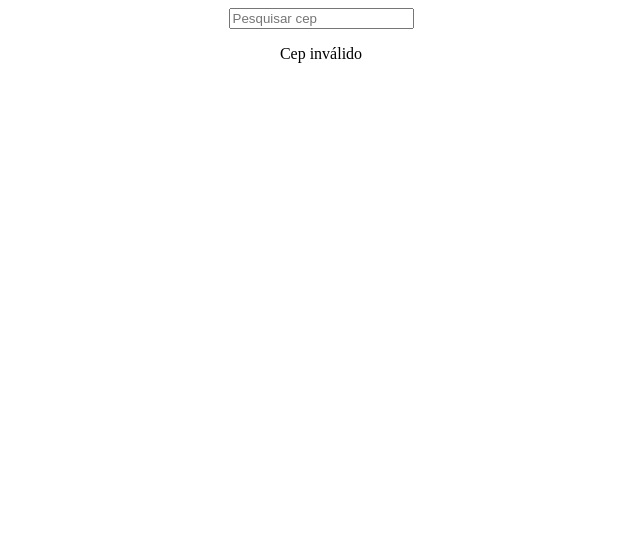
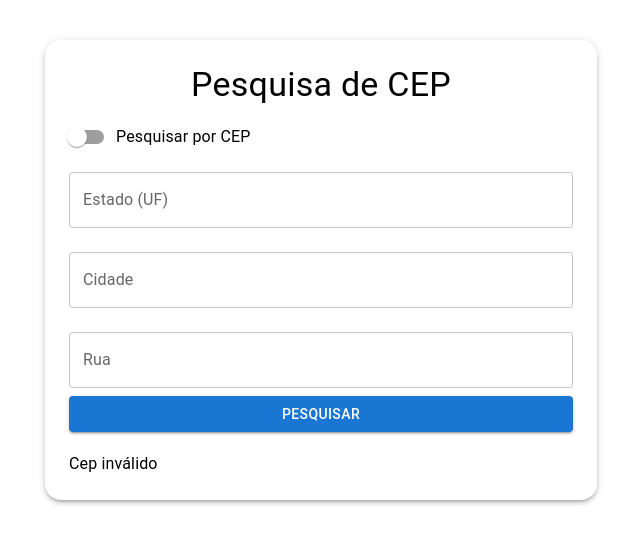
Before and after one commit to umpierres/api_cep, a React (Create React App) app: page / in a window 1280 px wide. Shown: the top 544 px of the page, without its empty margins (319-959 px from the left). Built offline with nearby package versions, Linux system fonts and the light colour scheme; no server answers.

Commit message:
alterando chamada da api, colocando em botão

```diff
--- a/src/App.tsx
+++ b/src/App.tsx
@@ -1,35 +1,190 @@
-import React, {useState} from 'react';
-import './App.css';
-import useCep from './hooks/useCep';
+import React, { useEffect, useState } from 'react';
+import { TextField, Button, Switch, FormControlLabel, Typography, Container, Box } from '@mui/material';
+import api from './config/services/api';
+
+interface CepProperties {
+    cep: string,
+    logradouro: string,
+    bairro: string,
+    localidade: string,
+    uf: string
+}
 
 function App() {
-  const [searchCep, setSearchCep] = useState('')
-  const cep = useCep(searchCep)
+  const [searchCep, setSearchCep] = useState('');
+  const [cep, setCepData] = useState<CepProperties>({
+    cep: '',
+    logradouro: '',
+    bairro: '',
+    localidade: '',
+    uf: ''
+  });
+  const [address, setAddress] = useState<CepProperties>({
+    cep: '',
+    logradouro: '',
+    bairro: '',
+    localidade: '',
+    uf: ''
+  });
+  const [city, setCity] = useState('');
+  const [state, setState] = useState('');
+  const [street, setStreet] = useState('');
+  const [isSearchingCep, setIsSearchingCep] = useState(false);
+
+
+  useEffect(() => {
+    setAddress({
+      cep: '',
+      logradouro: '',
+      bairro: '',
+      localidade: '',
+      uf: ''
+    })
+    setCepData({
+      cep: '',
+      logradouro: '',
+      bairro: '',
+      localidade: '',
+      uf: ''
+    })
+  },[isSearchingCep])
+  const searchByCep = () => {
+    const apiData = async () => {
+      try {
+        const response = await api.get(`/${searchCep}/json/`);
+        setCepData(response.data);
+      } catch (error) {
+        console.error('Error:', error);
+      }
+    };
+    apiData();
+  };
+
+  const searchByAddress = () => {
+    if (!state || !city || !street) {
+      console.error('Preencha todos os campos obrigatórios.');
+      return;
+    }
+
+    const formattedState = state.trim().toUpperCase();
+    const formattedCity = city.trim();
+    const formattedStreet = street.trim().replace('Rua', '').replace('Avenida', '');
+
+    const apiData = async () => {
+      try {
+        const response = await api.get(`/${formattedState}/${formattedCity}/${formattedStreet}/json/`);
+        setAddress(response.data[0]);
+      } catch (error) {
+        console.error('Error:', error);
+      }
+    };
+    apiData();
+  };
+
 
   const handleCepChange = (event: React.ChangeEvent<HTMLInputElement>) => {
     setSearchCep(event.target.value);
   };
+  const handleStreetChange = (event: React.ChangeEvent<HTMLInputElement>) => {
+    setStreet(event.target.value);
+  };
+  const handleStateChange = (event: React.ChangeEvent<HTMLInputElement>) => {
+    const newState = event.target.value.slice(0, 2).toUpperCase();
+    setState(newState);
+  };
+  const handleCityChange = (event: React.ChangeEvent<HTMLInputElement>) => {
+    setCity(event.target.value);
+  };
+
+  const handleSearchTypeChange = () => {
+    setIsSearchingCep((prev) => !prev);
+  };
+
   return (
-    <div className="App">
-      <div>
-        <input type="text" value={searchCep} onChange={handleCepChange} placeholder="Pesquisar cep" />
-      </div>
-           <div>
+    <Container maxWidth="sm">
+      <Box mt={5} p={3} boxShadow={3} borderRadius={4}>
+        <Typography variant="h4" align="center" gutterBottom>
+          Pesquisa de CEP
+        </Typography>
 
-           {cep.cep ? (
-        <>
-          <p>{cep.cep}</p>
-          <p>{cep.bairro}</p>
-          <p>{cep.localidade}</p>
-          <p>{cep.uf}</p>
-        </>
-      ) : (
-        <p>Cep inválido</p>
-      )}
+        <FormControlLabel
+          control={<Switch checked={isSearchingCep} onChange={handleSearchTypeChange} />}
+          label="Pesquisar por CEP"
+        />
 
+        {isSearchingCep ? (
+          <>
+            <TextField
+              fullWidth
+              label="Digite o CEP"
+              variant="outlined"
+              value={searchCep}
+              onChange={handleCepChange}
+              margin="normal"
+            />
+            <Button variant="contained" color="primary" onClick={searchByCep} fullWidth>
+              Pesquisar
+            </Button>
+          </>
+        ) : (
+          <>
+            <TextField
+              fullWidth
+              label="Estado (UF)"
+              variant="outlined"
+              value={state}
+              onChange={handleStateChange}
+              margin="normal"
+              inputProps={{ maxLength: 2 }}
+              placeholder="Ex: RJ"
+            />
+            <TextField
+              fullWidth
+              label="Cidade"
+              variant="outlined"
+              value={city}
+              onChange={handleCityChange}
+              margin="normal"
+              placeholder="Ex: Novo Hamburgo"
+            />
+            <TextField
+              fullWidth
+              label="Rua"
+              variant="outlined"
+              value={street}
+              onChange={handleStreetChange}
+              margin="normal"
+              placeholder="Ex: Rua Da Conquista"
+            />
+            <Button variant="contained" color="primary" onClick={() => searchByAddress()} fullWidth>
+              Pesquisar
+            </Button>
+          </>
+        )}
 
-</div>
-    </div>
+        <div style={{ marginTop: '20px' }}>
+          {isSearchingCep && cep.cep ? (
+            <>
+              <Typography variant="body1">CEP: {cep.cep}</Typography>
+              <Typography variant="body1">Bairro: {cep.bairro}</Typography>
+              <Typography variant="body1">Cidade: {cep.localidade}</Typography>
+              <Typography variant="body1">Estado: {cep.uf}</Typography>
+            </>
+          ) : (
+            !isSearchingCep && address.cep ? (
+              <>
+                <Typography variant="body1">CEP: {address.cep}</Typography>
+                <Typography variant="body1">Bairro: {address.bairro}</Typography>
+                <Typography variant="body1">Cidade: {address.localidade}</Typography>
+                <Typography variant="body1">Estado: {address.uf}</Typography>
+              </>
+            ) : (
+              <Typography variant="body1">Cep inválido</Typography>
+            )
+          )}
+        </div>
+      </Box>
+    </Container>
   );
 }
 
--- a/src/hooks/useCep.ts
+++ /dev/null
@@ -1,36 +0,0 @@
-import { useEffect, useState } from "react";
-import api from "../config/services/api";
-
-interface CepPropeties {
-    cep: string,
-    logradouro: string,
-    bairro: string,
-    localidade: string,
-    uf: string
-}
-
-const useCep = (cepNumber: string) => {
-  const [cepData, setCepData] = useState<CepPropeties>({
-    cep: '',
-    logradouro: '',
-    bairro: '',
-    localidade: '',
-    uf: ''
-  });
-
-    useEffect(() => {
-        const apiData = async () => {
-            try{
-                const response = await api.get(`/${cepNumber}/json/`)
-                setCepData(response.data)
-            } catch(error){
-                console.error('Error:', error);
-            }
-        }
-    apiData();
-
-    }, [cepNumber])
-    return cepData;
-}
-
-export default useCep
```
